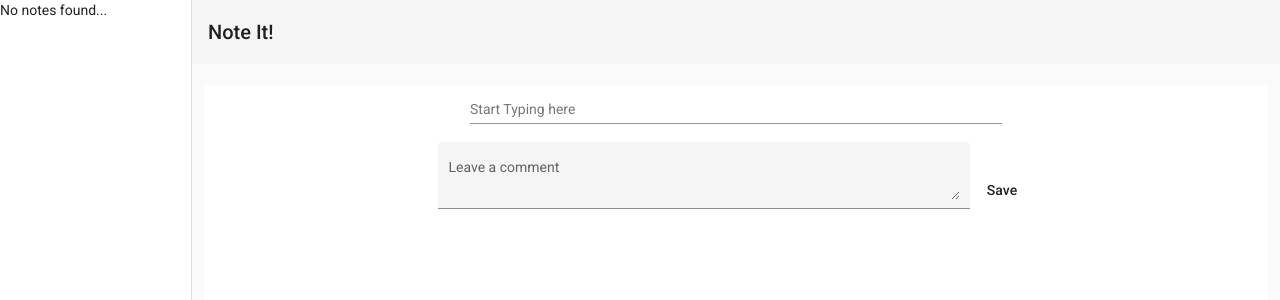
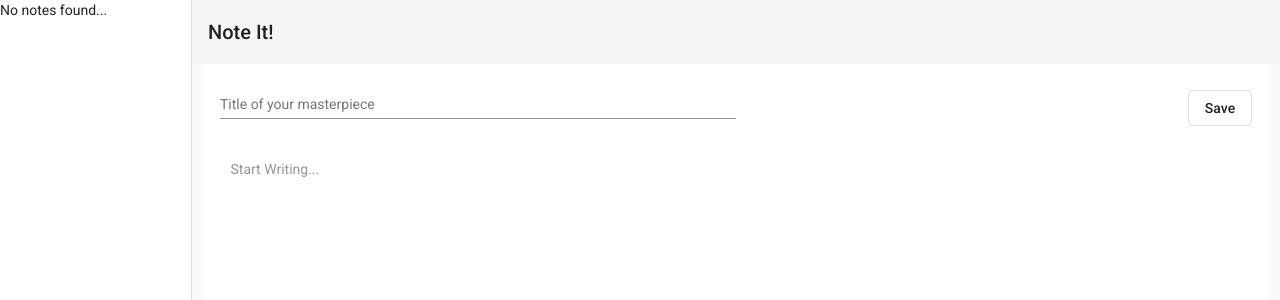
Before and after one commit to itsashishg/Note-it, an Angular app: page / in a window 1280 px wide. Both pictures are taken after a click on the button "Add". Shown: the top 300 px of the page. Built offline with nearby package versions, Linux system fonts and the light colour scheme.

Commit message:
basic design changes to main screen.

```diff
--- a/src/app/components/start/start.component.css
+++ b/src/app/components/start/start.component.css
@@ -4,7 +4,6 @@
 
 mat-form-field {
   width: 50%;
-  margin: auto;
 }
 
 .header {
@@ -20,4 +19,28 @@ mat-form-field {
   height: 100%;
   width: 100%;
   background: #fff;
+  padding: 1rem;
 }
+
+p {
+  margin-bottom: 0;
+}
+
+.title-header {
+  display: flex;
+  justify-content: space-between;
+  align-items: center;
+}
+
+.notes-content {
+  width: 100%;
+  height: 100%;
+}
+
+::ng-deep .mat-form-field-appearance-fill .mat-form-field-flex {
+  background-color: #fff;
+}
+
+#notesContent ::ng-deep .mat-form-field-underline {
+  display: none;
+}
--- a/src/app/components/start/start.component.html
+++ b/src/app/components/start/start.component.html
@@ -2,18 +2,18 @@
     <div class="container-fluid">
         <div *ngIf="noActionDone" #startWritingBlock style="height: 100%;">
             <div class="notes-body">
-                <div (mouseover)="showContent=true" (mouseout)="isContentFilled()"
-                    style="margin: auto;text-align: center; margin-top: 2%; ">
-                    <mat-form-field [floatLabel]="'never'">
-                        <mat-label>Start Typing here</mat-label>
-                        <input matInput placeholder="Placeholder" [(ngModel)]="currentNote.title">
-                    </mat-form-field>
-                    <div *ngIf="showContent">
-                        <mat-form-field class="example-full-width" appearance="fill">
-                            <mat-label>Leave a comment</mat-label>
-                            <textarea matInput [(ngModel)]="currentNote.content"></textarea>
+                <div>
+                    <p class="title-header">
+                        <mat-form-field [floatLabel]="'never'">
+                            <input matInput placeholder="Title of your masterpiece" [(ngModel)]="currentNote.title">
                         </mat-form-field>
-                        <button mat-flat-button (click)="save()">Save</button>
+                        <button mat-stroked-button (click)="save()">Save</button>
+                    </p>
+                    <div>
+                        <mat-form-field id="notesContent" class="notes-content" appearance="fill">
+                            <textarea matInput placeholder="Start Writing..." [(ngModel)]="currentNote.content"
+                                cdkTextareaAutosize></textarea>
+                        </mat-form-field>
                     </div>
                 </div>
             </div>
```
